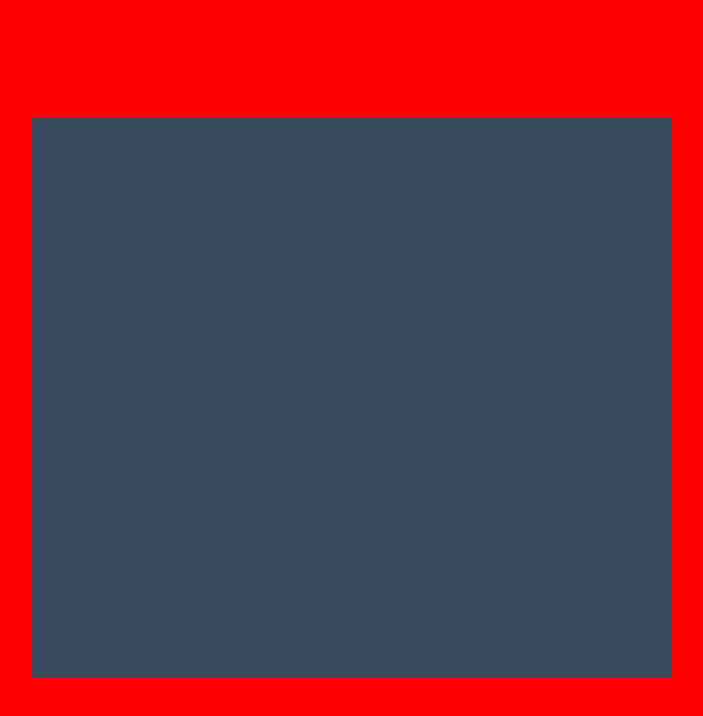
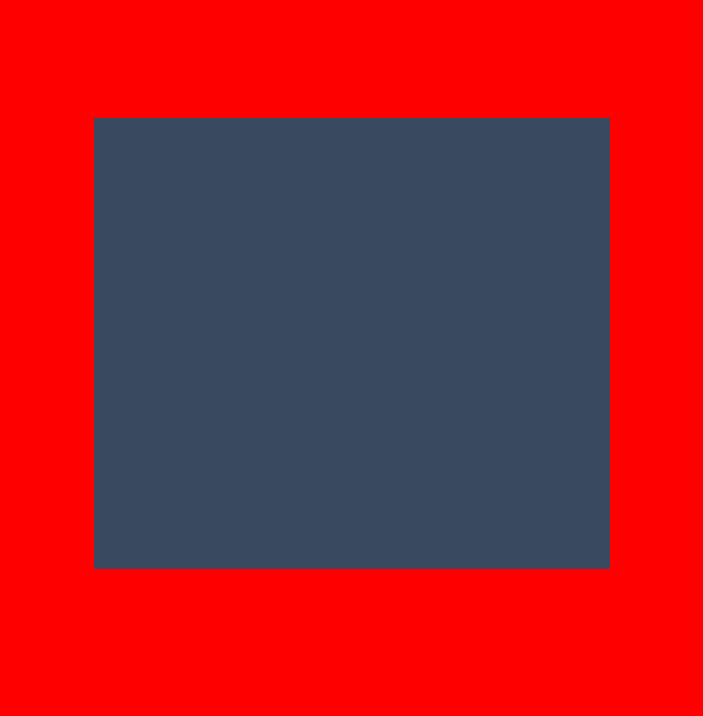
Before and after one commit to Cod3rMax/HorusEye, a plain HTML site: page index.html in a window 1280 px wide. Shown: the whole page, without its empty margins (288-991 px from the left). Drawn offline with Linux system fonts and the light colour scheme.

Commit message:
Fixing width and canvas height

```diff
--- a/assets/css/style.css
+++ b/assets/css/style.css
@@ -19,4 +19,6 @@ body {
 
 canvas {
      background-color: #39495f;
+     width: 100%;
+     max-height: 80%;
 }
```
